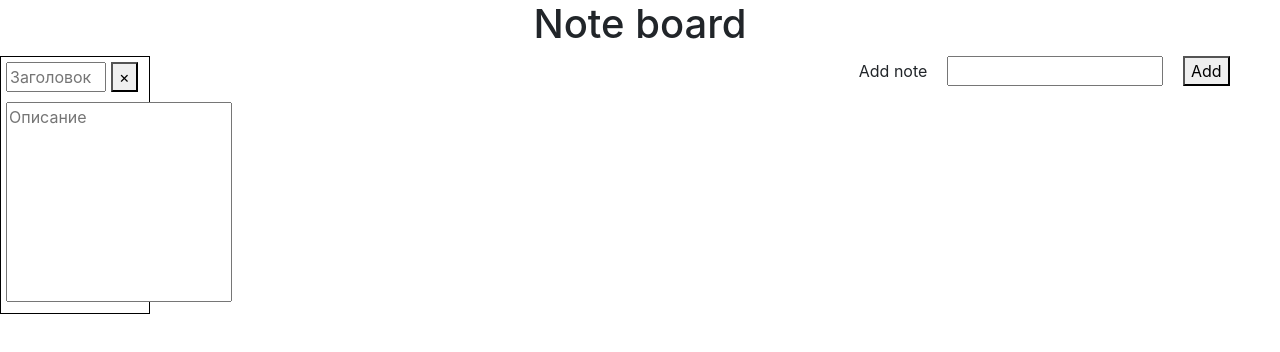
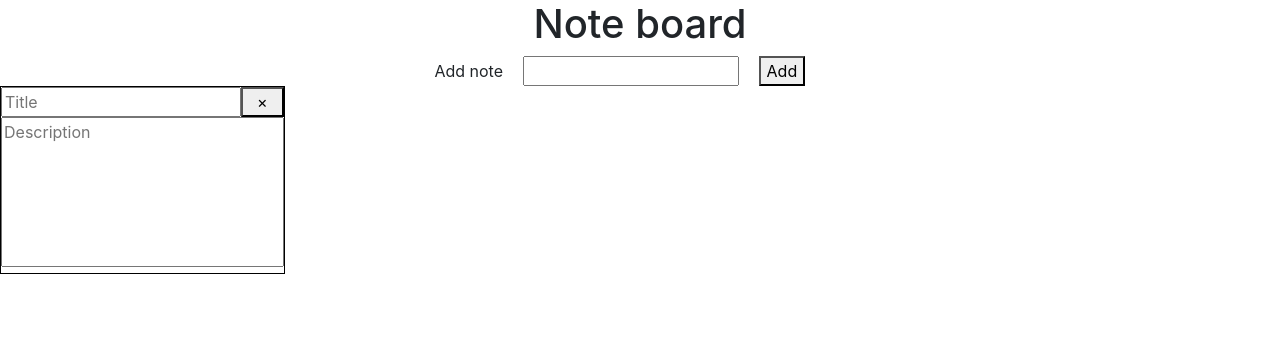
Before and after one commit to boikovalera/NoteBoard, a React (Create React App) app: page / in a window 1280 px wide. Shown: the top 352 px of the page. Built offline with nearby package versions, Linux system fonts and the light colour scheme.

Commit message:
Добавлен функционал добавление note

```diff
--- a/src/AddNoteComponent/AddNoteComponent.js
+++ b/src/AddNoteComponent/AddNoteComponent.js
@@ -2,13 +2,38 @@ import React, { Component } from 'react'
 import './AddNoteComponent.css';
 
 export class AddNoteComponent extends Component {
+
+    constructor(props) {
+        super(props)
+
+        this.state = {
+            ...props.note
+        }
+    }
+
+    onAddNoteSubmit = (e) => {
+        e.preventDefault();
+        this.props.onAddNote(this.state)
+    }
+
+    onChange = (e) => {
+        console.log(e.target.value)
+        this.setState({
+            [e.target.name]: e.target.value
+        })
+    }
+
     render() {
         return (
-            <div className="component">
+            <form action="#" className="component" onSubmit={this.onAddNoteSubmit}>
                 <label>Add note</label>
-                <input type="text"/>
-                <button>Add</button>
-            </div>
+                <input
+                    type="text"
+                    name="title"
+                    value={this.state.title}
+                    onChange={this.onChange}/>
+                <button onClick={this.onAddNoteSubmit}>Add</button>
+            </form>
         )
     }
 }
--- a/src/App.css
+++ b/src/App.css
@@ -1,3 +1,3 @@
-h1 {
-  text-align: center;
+title {
+  margin: auto;
 }
--- a/src/App.js
+++ b/src/App.js
@@ -1,16 +1,38 @@
-import React from 'react';
+import React, {Component} from 'react';
 import AddNoteComponent from './AddNoteComponent/AddNoteComponent'
 import NoteListComponent from './NoteListComponent/NoteListComponent'
 import './App.css';
 
-function App() {
-  return (
-    <div>
-      <h1>Note board</h1>
-      <AddNoteComponent/>
-      <NoteListComponent/>
-    </div>
-  );
+class App extends Component {
+
+    state = {
+        note: {
+            title: ""
+        }
+    }
+
+    onAddNote = (note) => {
+        console.log('note', note)
+    }
+
+    render() {
+        return (
+            <div className="container-fluid">
+                <div className="row justify-content-center">
+                    <h1>Note board</h1>
+                </div>
+                <div className="row justify-content-center">
+                    <AddNoteComponent
+                        note={this.state.note}
+                        onAddNote={this.onAddNote}
+                    />
+                </div>
+                <div className="row">
+                    <NoteListComponent/>
+                </div>
+            </div>
+        )
+    }
 }
 
 export default App;
--- a/src/NoteComponent/NoteComponent.css
+++ b/src/NoteComponent/NoteComponent.css
@@ -1,10 +1,10 @@
 .note {
    border: 1px solid black;
-   width: 150px;
 }
 
 .note-title {
     width: 100%;
+    display: inline;
 }
 
 .note-descr {
@@ -12,13 +12,15 @@
 }
 
 .note-title input {
-    width: 100px;
-    margin: 5px;
+    width: 85%;
+}
+
+.note-title button {
+    width: 15%;
 }
 
 .note-descr textarea {
+    width: 100%;
 
-    height: 200px;
     resize: none;
-    margin: 5px;
 }
--- a/src/NoteComponent/NoteComponent.js
+++ b/src/NoteComponent/NoteComponent.js
@@ -8,6 +8,10 @@ export class NoteComponent extends Component {
         descr: ""
     }
 
+    onChange = () => {
+
+    }
+
     render() {
         return (
             <div className='note'>
@@ -15,10 +19,9 @@ export class NoteComponent extends Component {
                     <input
                         type="text"
                         name="note"
-                        placeholder="Заголовок"
+                        placeholder="Title"
                         value={this.state.note}
                         onChange={this.onChange}/>
-
                     <button type="button">
                         <span>&times;</span>
                     </button>
@@ -27,7 +30,8 @@ export class NoteComponent extends Component {
                     <textarea
                         type="text"
                         name="descr"
-                        placeholder="Описание"
+                        rows="6"
+                        placeholder="Description"
                         value={this.state.descr}
                         onChange={this.onChange}/>
                 </div>
--- a/src/NoteListComponent/NoteListComponent.js
+++ b/src/NoteListComponent/NoteListComponent.js
@@ -2,11 +2,15 @@ import React, { Component } from 'react'
 import NoteComponent from '../NoteComponent/NoteComponent'
 
 export class NoteListComponent extends Component {
+
+    componentDidMount() {
+        const listNotes = localStorage.getItem("notes")
+        console.log(listNotes)
+    }
+
     render() {
         return (
-            <div>
-                <NoteComponent/>
-            </div>
+            <NoteComponent />
         )
     }
 }
```
